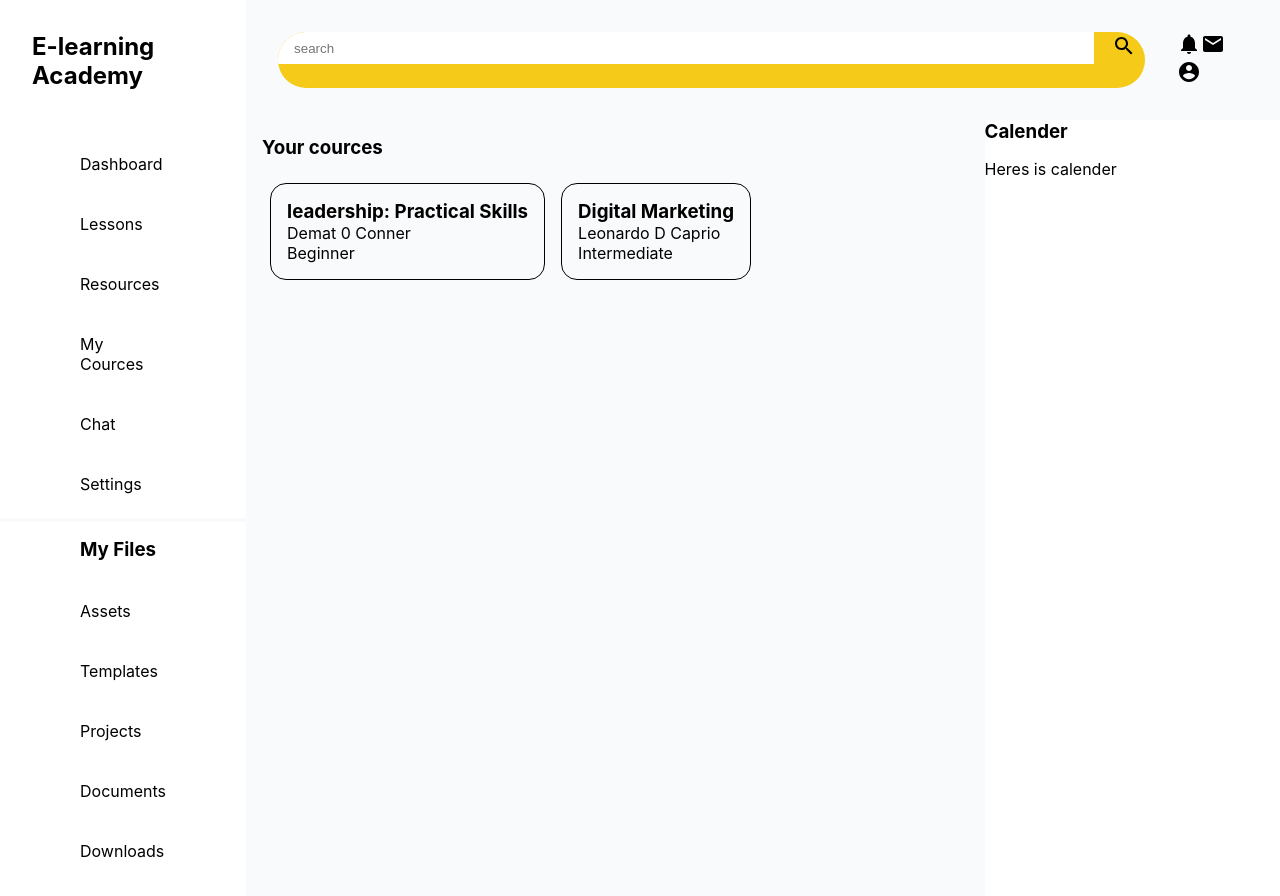
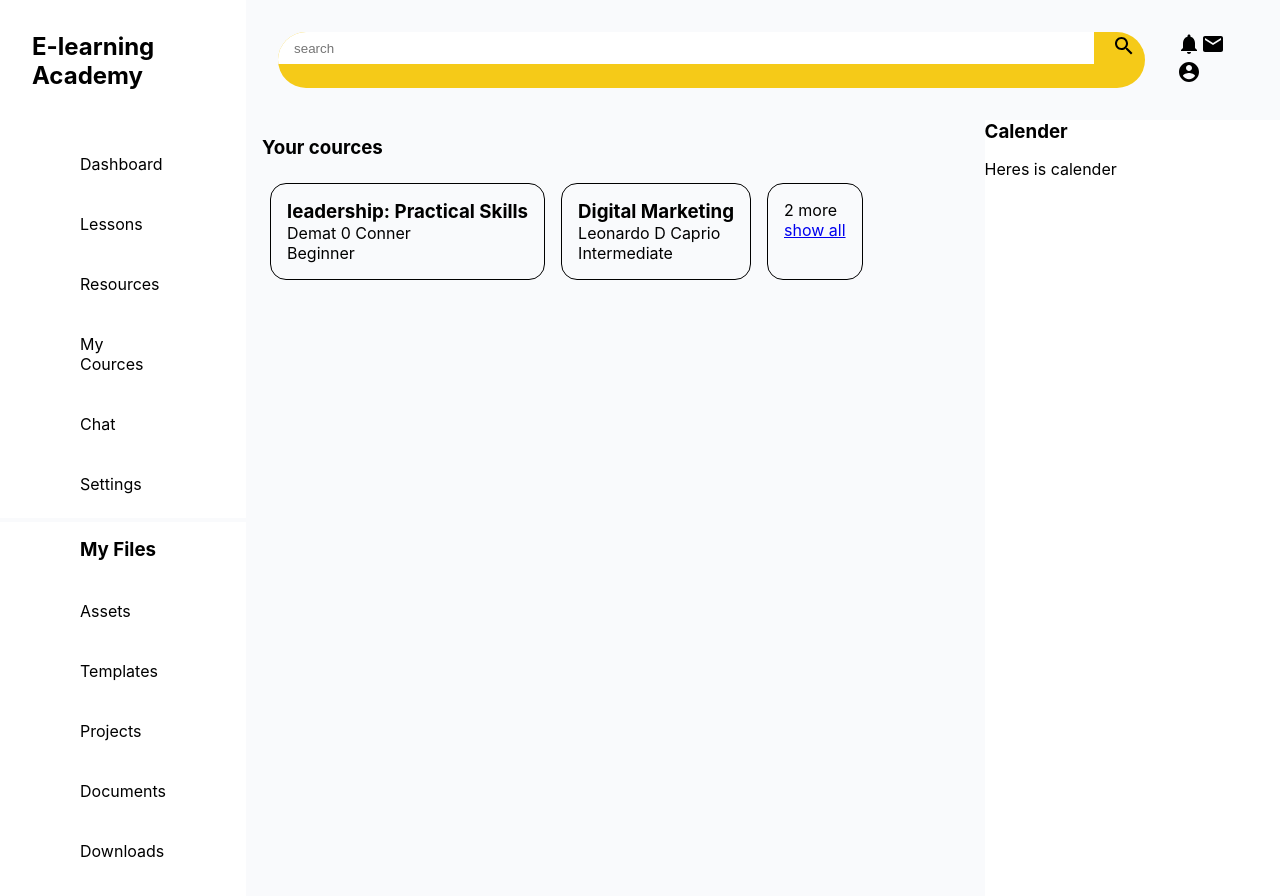
Before and after one commit to Bymax00x/-Bigbrackets_learn_react, a React (Create React App) app: page / in a window 1280 px wide. Shown: the top 896 px of the page. Built offline with nearby package versions, Linux system fonts and the light colour scheme.

Commit message:
added show more redux data

```diff
--- a/src/components/cources/Cources.js
+++ b/src/components/cources/Cources.js
@@ -30,10 +30,19 @@ const Cources = () => {
     return displayPost;
   };
 
+  let showPost = (
+    <div className="posts">
+      {posts.length - 2} more <br />
+      <a href="#"> show all</a>
+    </div>
+  );
+
   return (
     <div className="cources">
       <h1> Your cources</h1>
-      <div className="posts__section">{abstractPosts()}</div>
+      <div className="posts__section">
+        {abstractPosts()} {showPost}
+      </div>
     </div>
   );
 };
--- a/src/features/posts/postSlice.js
+++ b/src/features/posts/postSlice.js
@@ -20,6 +20,12 @@ const initialState = [
     aurther: "Bhimsen Thapa",
     level: "Expert",
   },
+  {
+    id: nanoid(),
+    title: "Sales",
+    aurther: "Bruce Wayne",
+    level: "Expert",
+  },
 ];
 
 const postSlice = createSlice({
```
